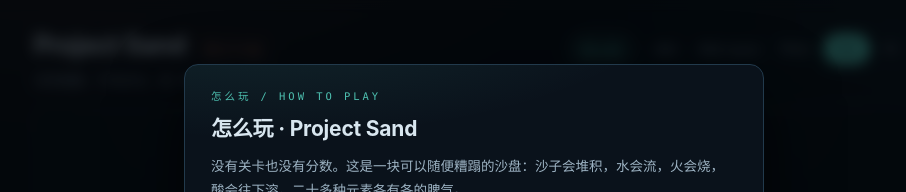
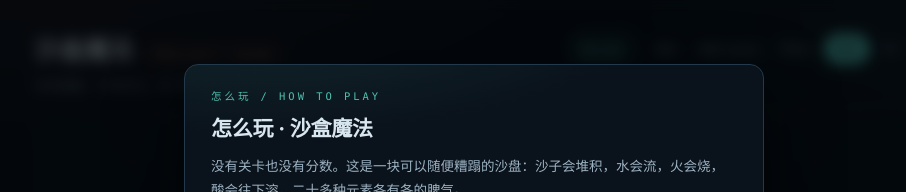
Before and after one commit to blue-riband-x/mini-games, a plain HTML site: page project-sand/index.html in a window 1280 px wide. Shown: the top 192 px of the page, without its empty margins (166-1072 px from the left). Drawn offline with Linux system fonts and the light colour scheme.

Commit message:
Project Sand 改名「沙盒魔法」，附英文名 Sandbox Magic

```diff
--- a/project-sand/index.html
+++ b/project-sand/index.html
@@ -5,10 +5,10 @@
   <link rel="stylesheet" type="text/css" href="styles.css" media="screen" />
   <link rel="stylesheet" href="../shared/mg.css">
   <script src="../shared/mg.js"></script>
-  <title>Project Sand · 落沙沙盒 · Ricky</title>
-  <meta name="keywords" content="sand, falling, game, 落沙, 沙盒" />
-  <meta name="description" content="Project Sand：经典落沙游戏的现代版本" />
-  <meta name="subject" content="Project Sand" />
+  <title>沙盒魔法 · 落沙沙盒 · Ricky</title>
+  <meta name="keywords" content="sand, falling, game, 落沙, 沙盒, 沙盒魔法" />
+  <meta name="description" content="沙盒魔法：经典落沙游戏的现代版本" />
+  <meta name="subject" content="沙盒魔法" />
   <meta charset="UTF-8">
   <meta name="google" content="notranslate">
   <link rel="icon" href="assets/favicon.ico" type="image/x-icon" />
@@ -20,7 +20,7 @@
 
     <header class="app-head">
       <div class="brand">
-        <h1 class="title">Project Sand <span class="title-cn" data-t-zh="落沙沙盒" data-t-en="Falling Sand"></span></h1>
+        <h1 class="title"><span data-t-zh="沙盒魔法" data-t-en="Sandbox Magic"></span><span class="title-cn">Project Sand</span></h1>
         <p class="tagline" data-t-zh="没有输赢，只有反应。选一种元素，在画布上自由地画。"
            data-t-en="No win state, just reactions. Pick an element and draw on the canvas."></p>
       </div>
@@ -143,7 +143,7 @@
       dock: false,
       help: {
         zh: {
-          title: "怎么玩 · Project Sand",
+          title: "怎么玩 · 沙盒魔法",
           lead: "没有关卡也没有分数。这是一块可以随便糟蹋的沙盘：沙子会堆积，水会流，火会烧，酸会往下溶，二十多种元素各有各的脾气。",
           keys: [
             ["鼠标左键拖动", "用当前元素画画"],
@@ -167,7 +167,7 @@
           ]
         },
         en: {
-          title: "How to play · Project Sand",
+          title: "How to play · Sandbox Magic",
           lead: "No levels, no score. It is a sandbox you are free to wreck: sand piles up, water flows, fire spreads, acid eats downward — twenty-odd elements, each with its own behaviour.",
           keys: [
             ["Left mouse drag", "Paint with the selected element"],
```
Also changed, not shown: index.html (+1 -1 lines).
